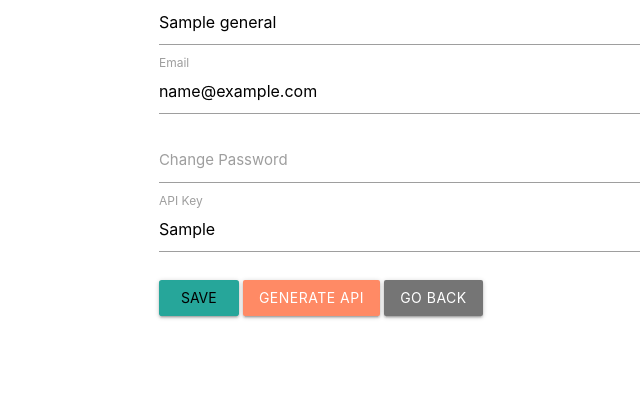
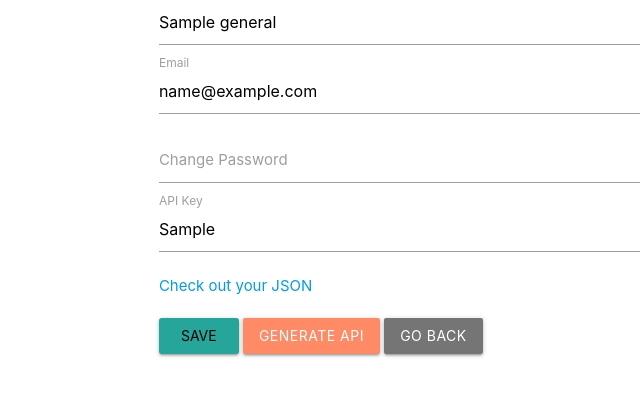
Before and after one commit to phamtony/api-portfolio, a Flask app: page /my-account in a window 1280 px wide. Shown: the part 204-600 px from the top of the page, without its empty margins (119-759 px from the left). Run offline with Flask 2, Linux system fonts and the light colour scheme; a user stored in the database is signed in; tables that the repository leaves empty hold one stand-in row (values such as "Sample post"); some libraries are stand-ins or nearby versions.

Commit message:
my account feature

```diff
--- a/account/account.py
+++ b/account/account.py
@@ -33,4 +33,4 @@ def my_account():
         flash(message)
         db.session.commit()
         return redirect(url_for("account.my_account"))
-    return render_template("account.html", form=form)
+    return render_template("account.html", form=form, api=user_info.api_key)
--- a/account/templates/account.html
+++ b/account/templates/account.html
@@ -23,6 +23,12 @@
                     {% for field in form %}
                         {{ render_field(field) }}
                     {% endfor %}
+
+                    <div class="json-link">
+                        {% if api %}
+                            <a target="_blank" href="/json?api={{ api }}">Check out your JSON</a>
+                        {% endif %}
+                    </div>
 
                     <div class="form__button-container">
                         <input class="waves-effect waves-light btn" type="submit" name="submit" id="submit" value="Save">
@@ -52,7 +58,9 @@
 
         document.getElementById('api_button').addEventListener('click', function (e) {
             e.preventDefault();
-            document.getElementById('api_key').value = generateAPI(24)
+            document.getElementById('api_key').value = generateAPI(24);
+            document.getElementById('api_key').focus();
+            document.querySelector('.json-link').innerHTML = '<p class="text-success">Save your new generated API key to see your new JSON.</p>';
         });
     </script>
 {% endblock %}
--- a/static/css/style.css
+++ b/static/css/style.css
@@ -37,6 +37,7 @@ table td.button__container {
 .form__button-container {
     margin: 20px 0 0 0;
 }
+
 .error-message {
     color: #b71c1c;
     font-size: 12px;
```
